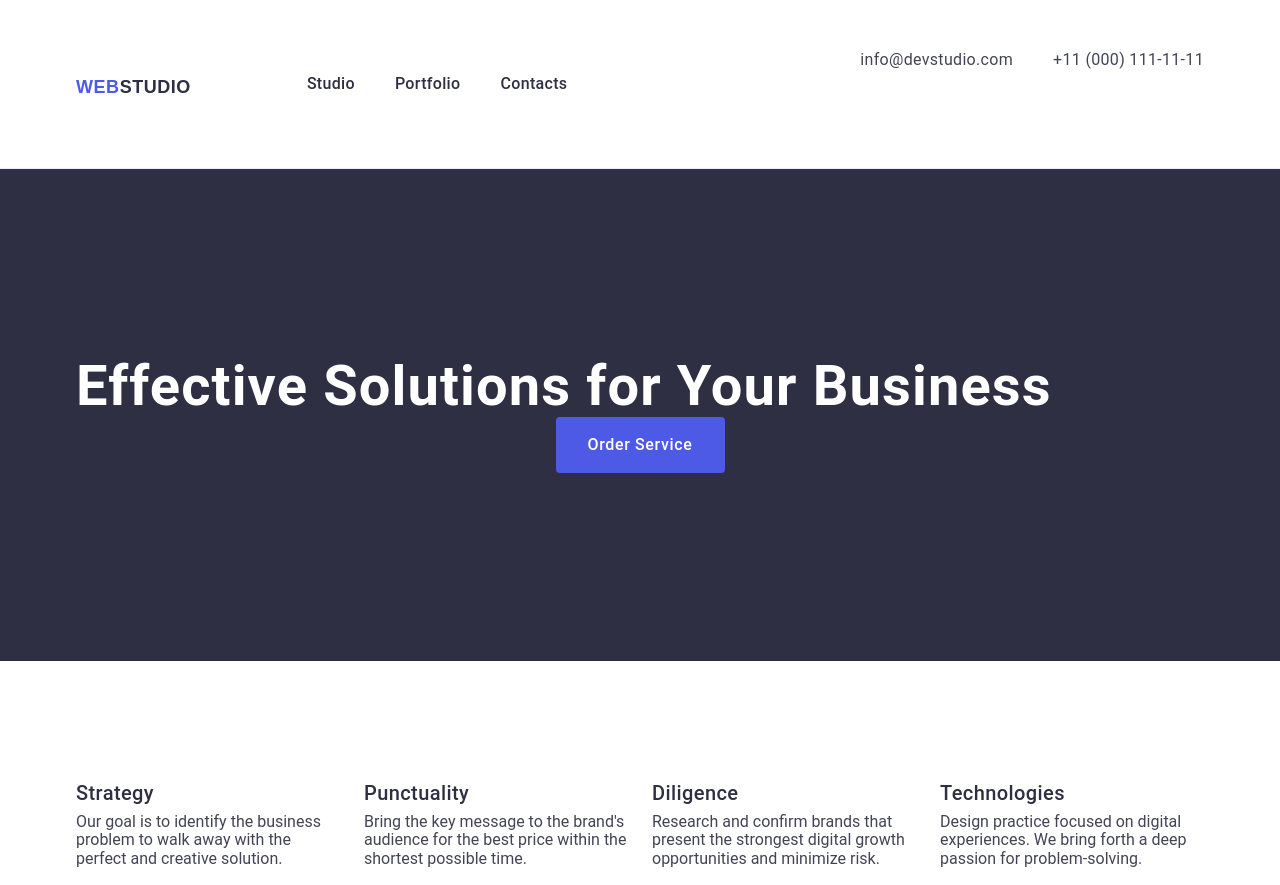
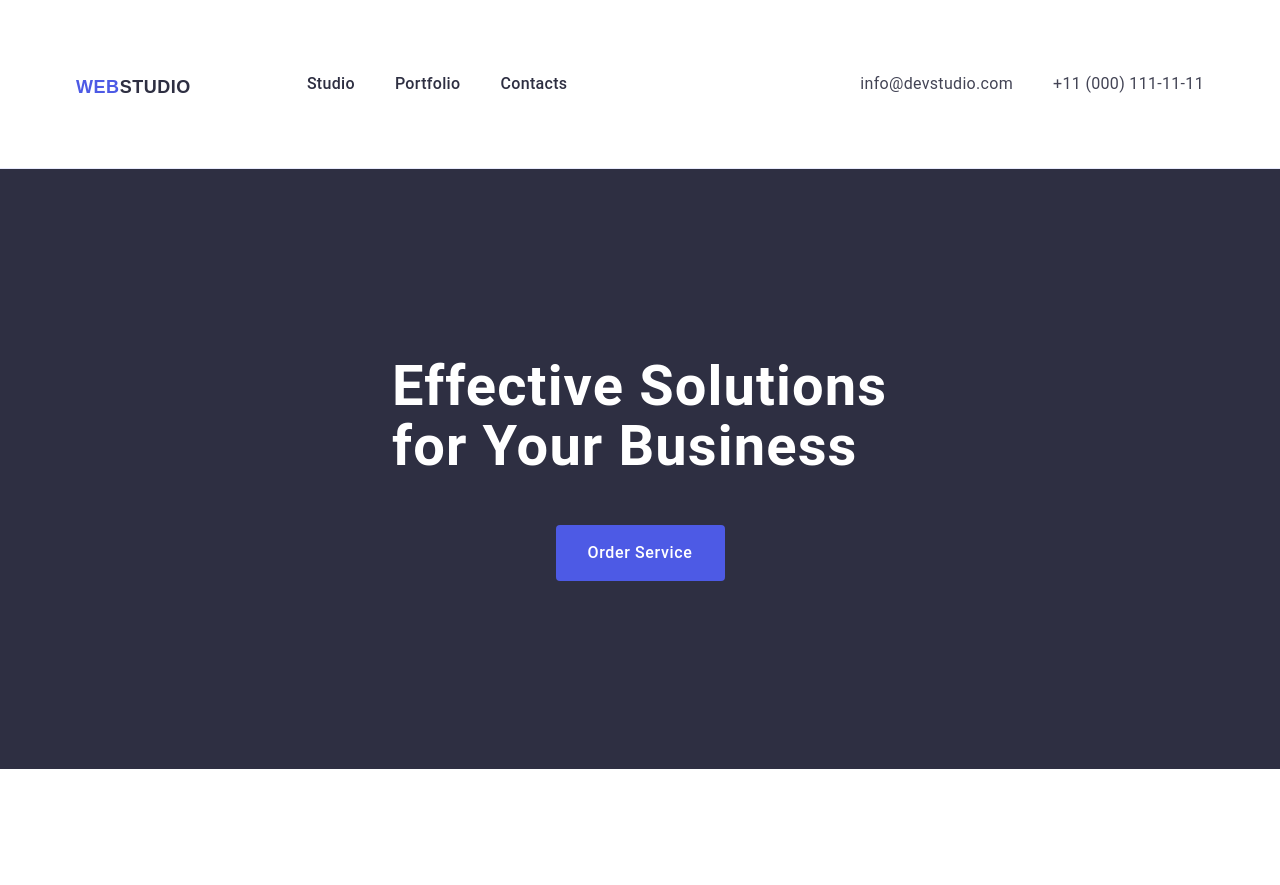
Before and after one commit to MarynaUser/goit-markup-hw-03, a plain HTML site: page index.html in a window 1280 px wide. Shown: the top 885 px of the page. Drawn offline with nearby package versions, Linux system fonts and the light colour scheme; a web font is replaced by a local one.

Commit message:
Update css

```diff
--- a/css/styles.css
+++ b/css/styles.css
@@ -109,6 +109,8 @@ body {
 .navigation-two {
     display: flex;
     gap: 40px;
+    padding-top: 24px;
+    padding-bottom: 24px;
 }
 
 /*main*/
@@ -150,14 +152,6 @@ body {
 
 }
 
-.section-title-one {
-    max-width: 496px;
-    margin-left: auto;
-    margin-right: auto;
-    margin-bottom: 48px;
-    word-wrap: break-word;
-
-}
 
 .first-section-title {
     font-size: 56px;
@@ -166,6 +160,10 @@ body {
     color: #ffffff;
     background-color: #2e2f42;
     word-wrap: break-word;
+    max-width: 496px;
+    margin-left: auto;
+    margin-right: auto;
+    margin-bottom: 48px;
 }
 
 .section-title {
@@ -214,6 +212,14 @@ body {
     font-size: 36px;
     line-height: 1.1;
 
+}
+
+.description-one {
+    word-wrap: break-word;
+    color: #434455;
+    font-size: 16px;
+    line-height: 1.5;
+    letter-spacing: 0.02em;
 }
 
 .list-item {
```
